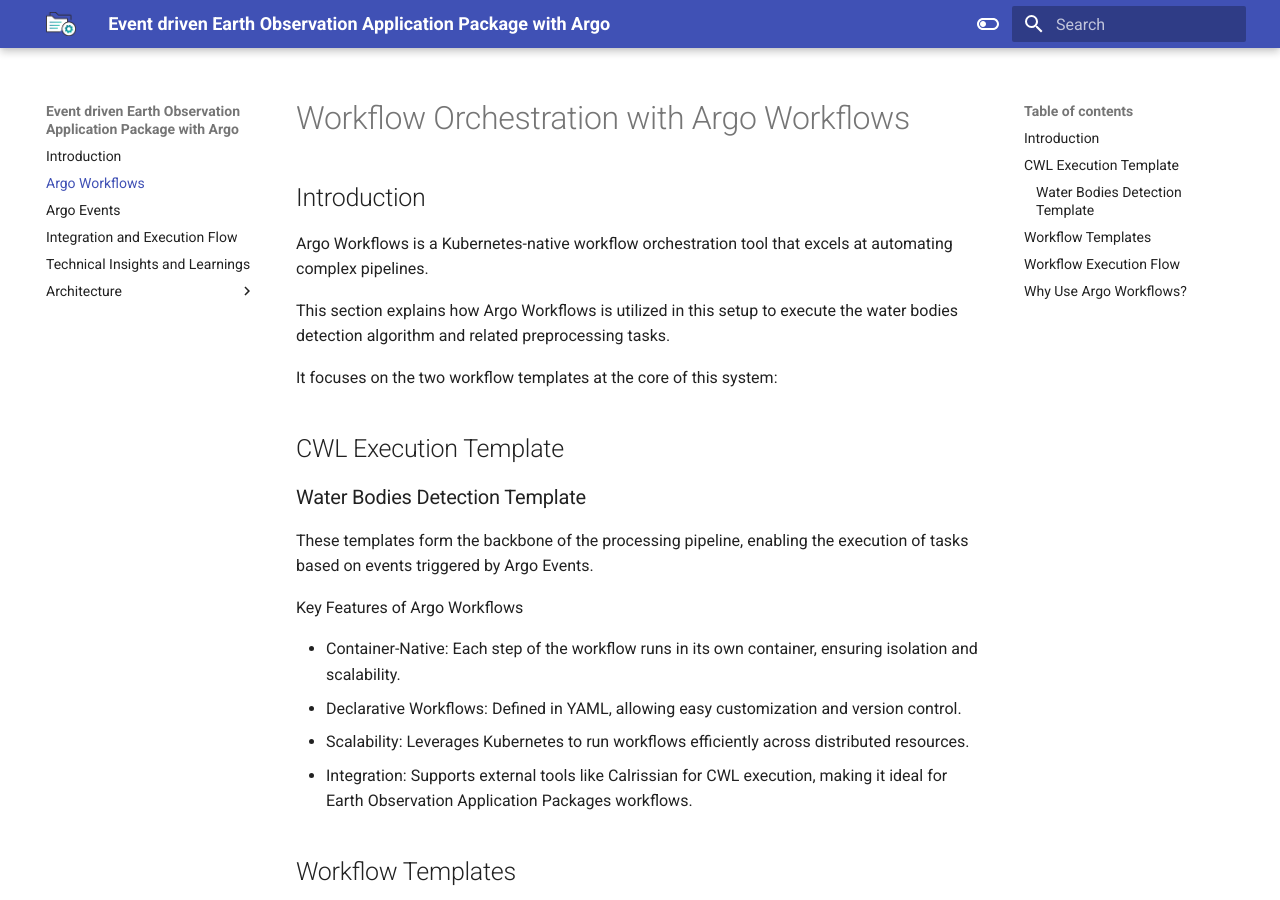
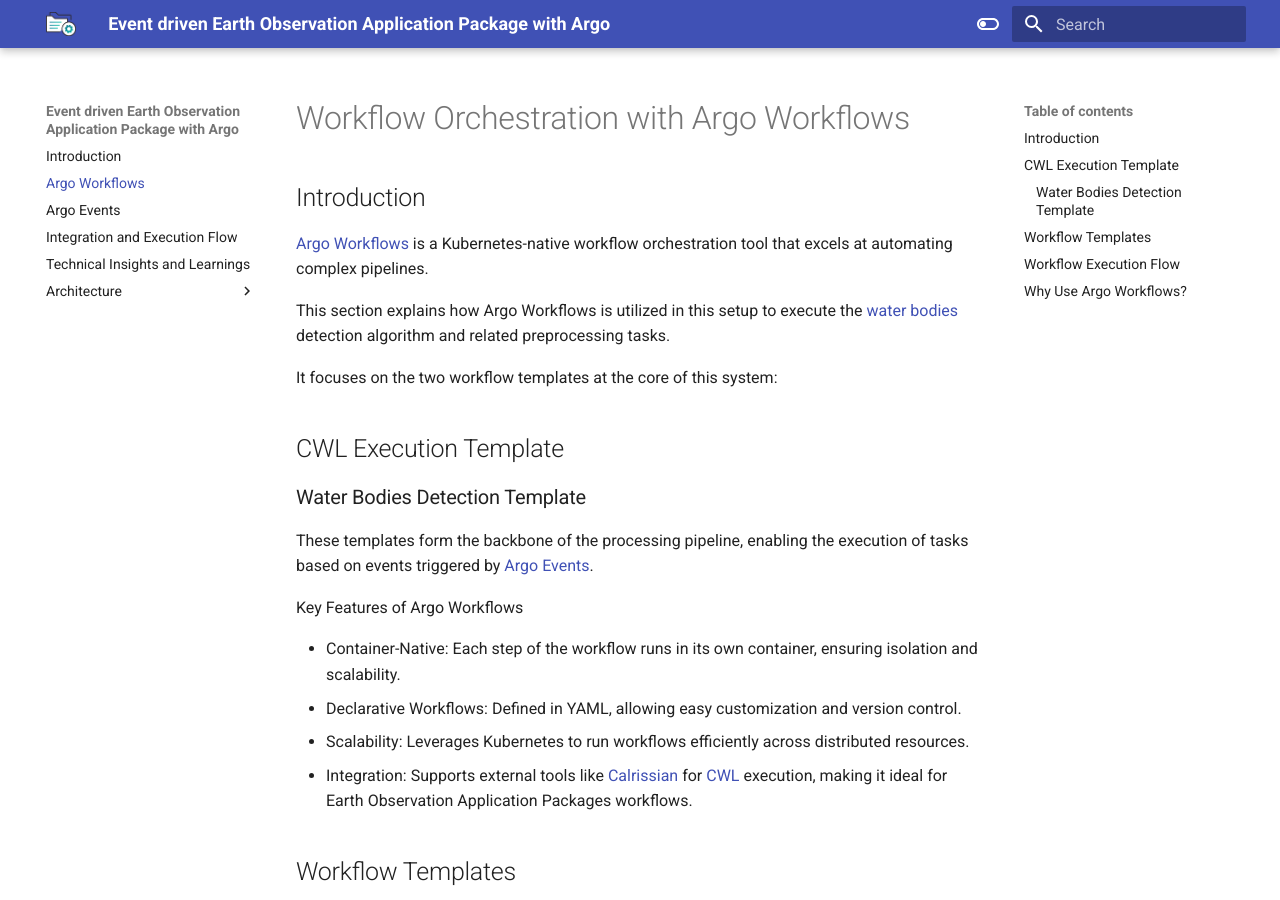
Before and after one commit to eoap/event-driven-with-argo, an MkDocs documentation site: the page built from docs/argo-workflows.md, in a window 1280 px wide and 900 px high. Built offline with MkDocs 1.6.1 and Material for MkDocs 9.7.7, drawn with Linux system fonts in a browser that asks for light colours; part of the change alters nothing that is shown; some of the changed text lies outside the part shown.

```diff
--- a/docs/argo-workflows.md
+++ b/docs/argo-workflows.md
@@ -1,9 +1,9 @@
 # Workflow Orchestration with Argo Workflows
 
 ## Introduction
-Argo Workflows is a Kubernetes-native workflow orchestration tool that excels at automating complex pipelines.
+[Argo Workflows](https://argoproj.github.io/workflows/) is a Kubernetes-native workflow orchestration tool that excels at automating complex pipelines.
 
-This section explains how Argo Workflows is utilized in this setup to execute the water bodies detection algorithm and related preprocessing tasks.
+This section explains how Argo Workflows is utilized in this setup to execute the [water bodies](https://github.com/eoap/mastering-app-package) detection algorithm and related preprocessing tasks.
 
 It focuses on the two workflow templates at the core of this system:
 
@@ -11,14 +11,14 @@ It focuses on the two workflow templates at the core of this system:
 
 ### Water Bodies Detection Template
 
-These templates form the backbone of the processing pipeline, enabling the execution of tasks based on events triggered by Argo Events.
+These templates form the backbone of the processing pipeline, enabling the execution of tasks based on events triggered by [Argo Events](https://argoproj.github.io/events/).
 
 Key Features of Argo Workflows
 
 * Container-Native: Each step of the workflow runs in its own container, ensuring isolation and scalability.
 * Declarative Workflows: Defined in YAML, allowing easy customization and version control.
 * Scalability: Leverages Kubernetes to run workflows efficiently across distributed resources.
-* Integration: Supports external tools like Calrissian for CWL execution, making it ideal for Earth Observation Application Packages workflows.
+* Integration: Supports external tools like [Calrissian](https://argoproj.github.io/workflows/) for [CWL](https://www.commonwl.org/user_guide/) execution, making it ideal for Earth Observation Application Packages workflows.
 
 ## Workflow Templates
 
@@ -57,11 +57,11 @@ The Water Bodies Detection Template processes the prepared data and generates re
 
 4. **Result Handling:**
 
-Output data, such as GeoJSON files, is stored or published for further analysis.
+Output data, such as `GeoJSON` files, is stored or published for further analysis.
 
 ## Why Use Argo Workflows?
 
-* Ease of Use: Declarative YAML syntax simplifies workflow definition.
+* Ease of Use: Declarative `YAML` syntax simplifies workflow definition.
 * Extensibility: Easily integrate custom containers and tools like Calrissian.
 * Kubernetes-Native: Leverages Kubernetes' orchestration capabilities for resource efficiency.
 * Event-Driven Compatibility: Works seamlessly with Argo Events for real-time pipeline automation.
```
